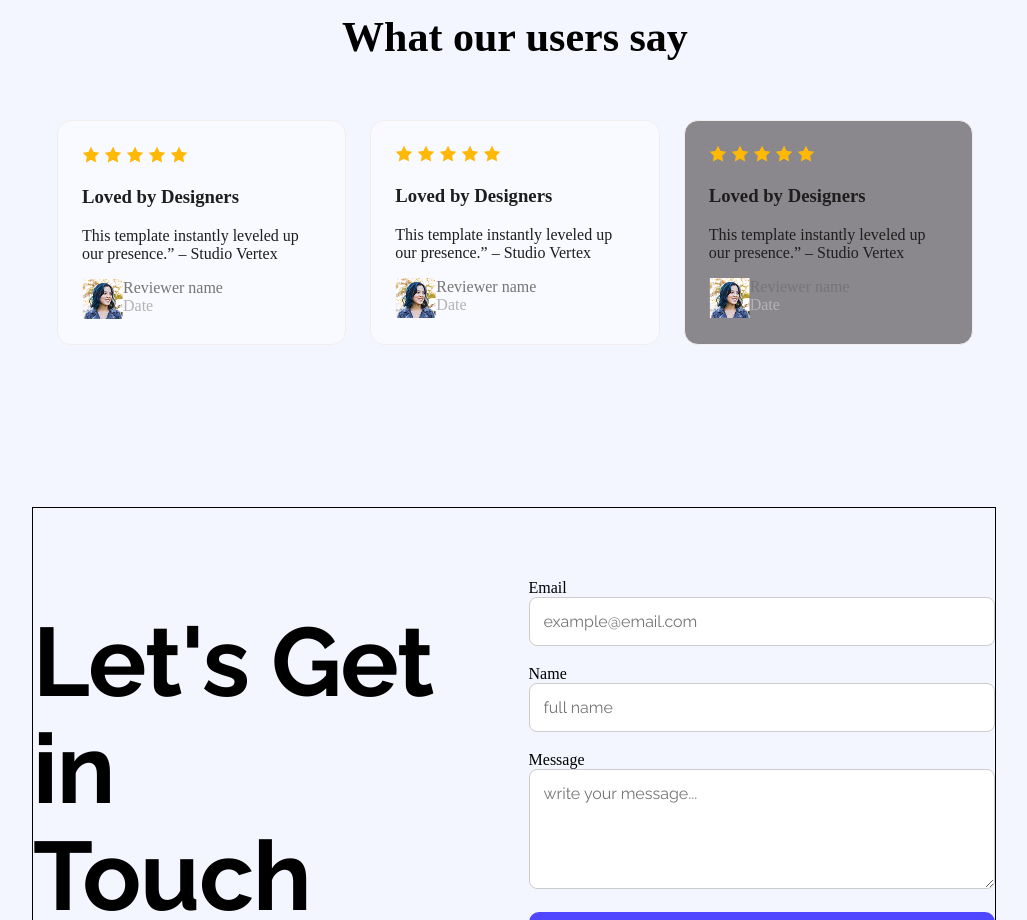
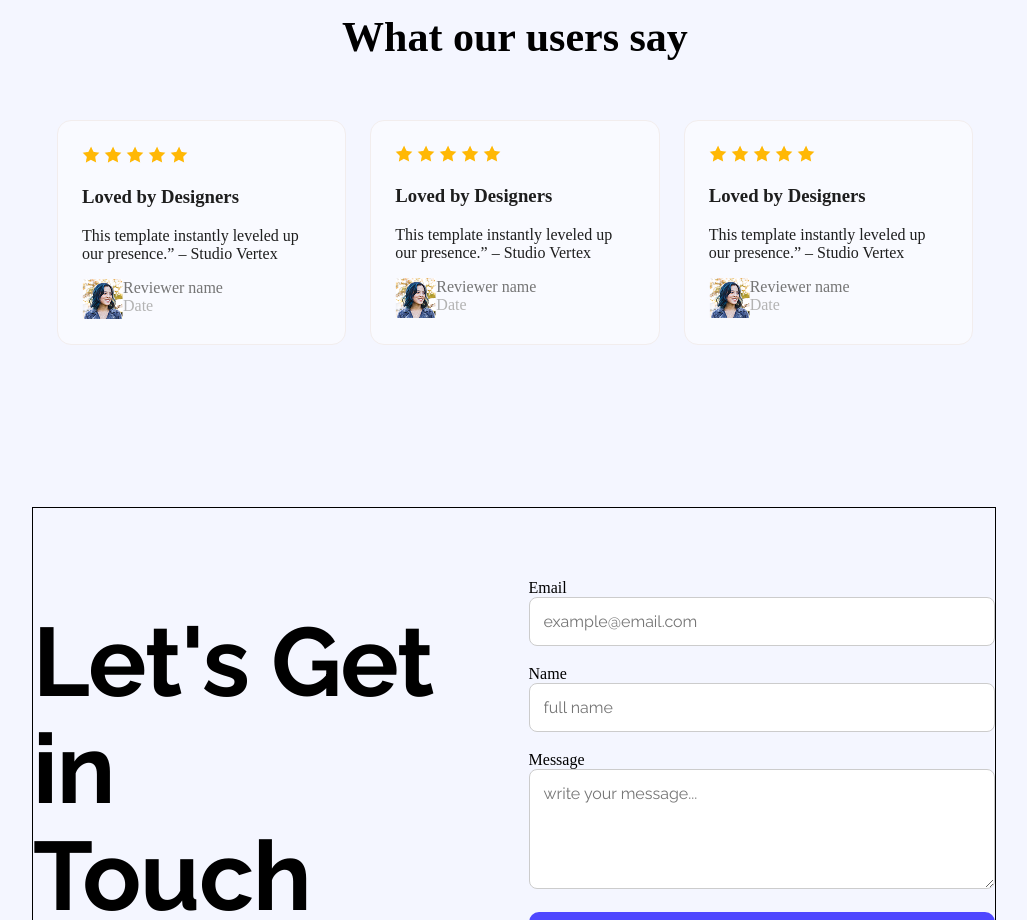
Before and after one commit to ArifuzzamanArif10/assignment1-web-dev-repo, a plain HTML site: page index.html in a window 1280 px wide. Shown: the part 2020-2940 px from the top of the page, without its empty margins (126-1153 px from the left). Drawn offline with Linux system fonts and the light colour scheme.

Commit message:
add all commit

```diff
--- a/styles/portfolio.css
+++ b/styles/portfolio.css
@@ -260,7 +260,7 @@
   padding: 24px 24px;
   gap: 24px;
   border-radius: 14px;
-  background-color: rgba(36, 29, 29, 0.5);
+  background-color: rgba(255, 255, 255, 0.5);
   border: 1px solid rgba(242, 237, 237, 1);
   box-sizing: border-box;
 }
```
